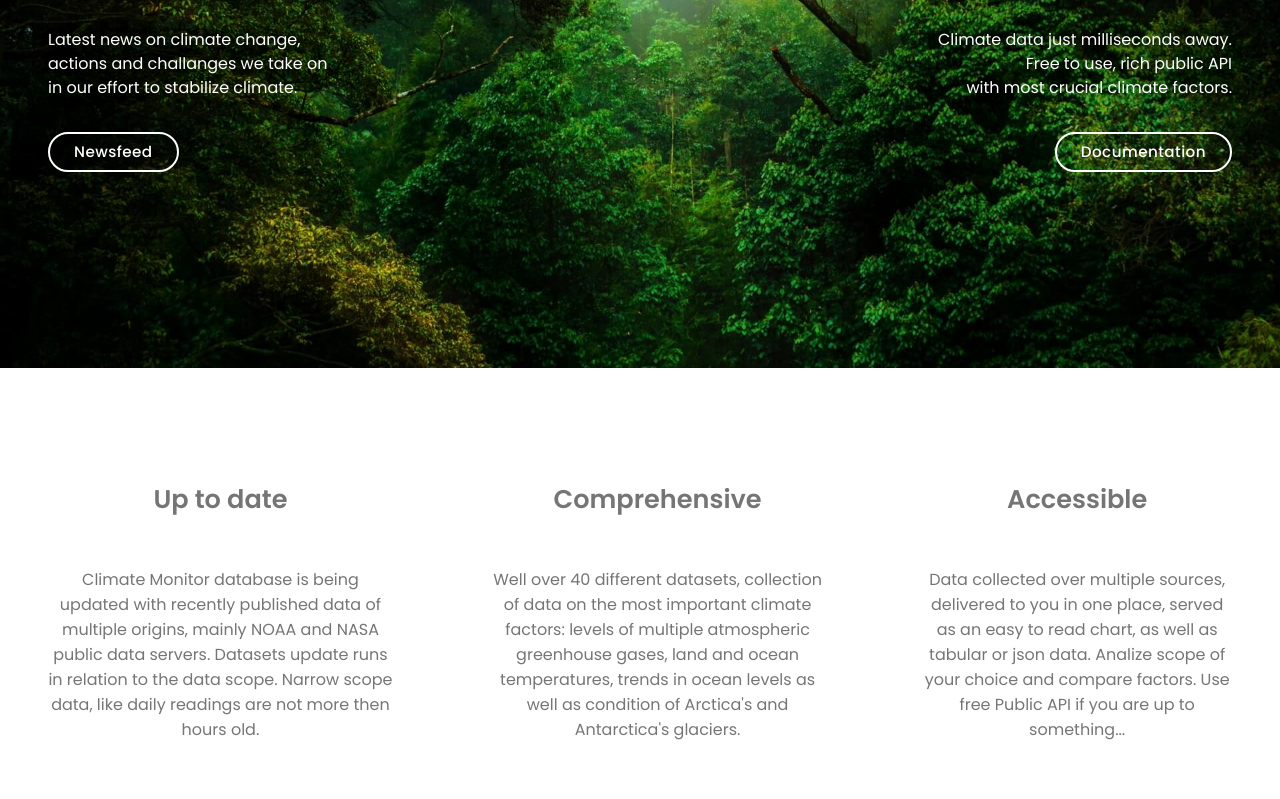
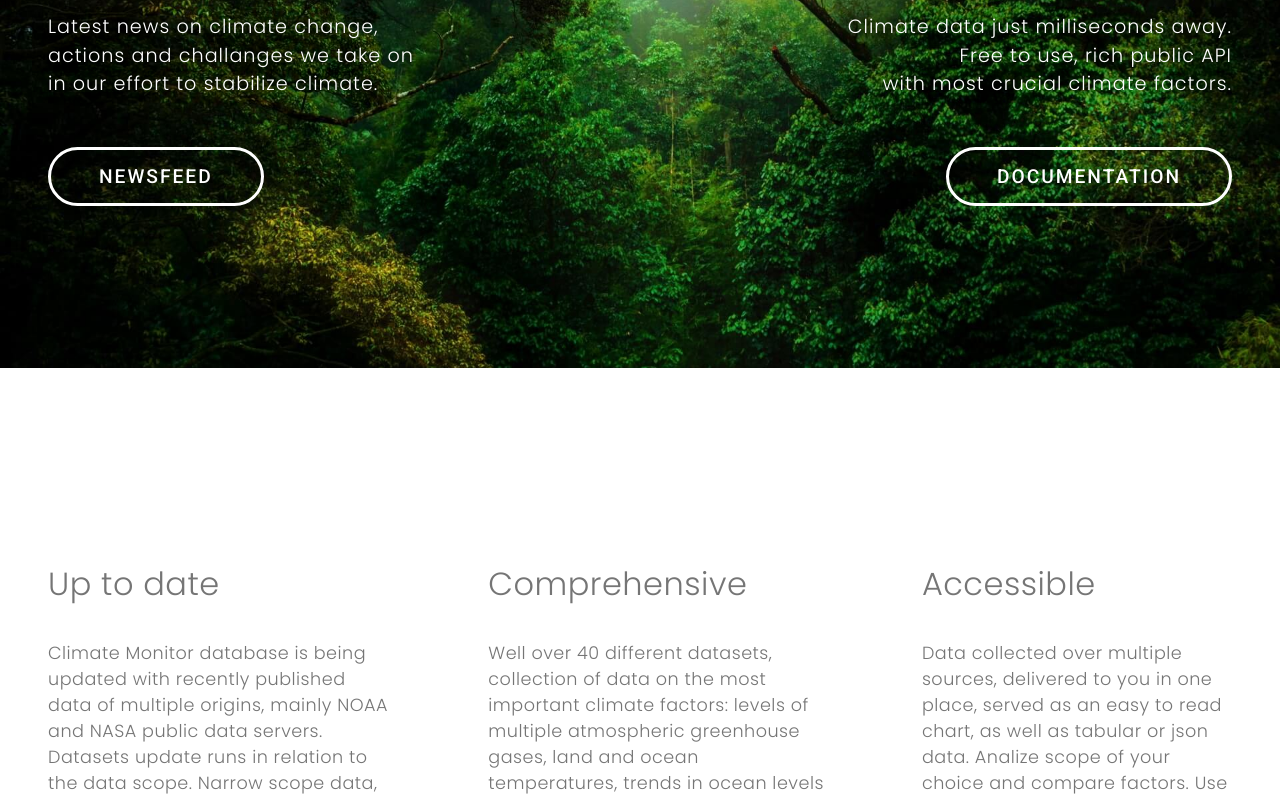
Before and after one commit to TomaszPietrzykowski/climate-monitor-nextjs, a Next.js app: page / in a window 1280 px wide. Shown: the part 1580-2379 px from the top of the page. Built offline with nearby package versions, Linux system fonts and the light colour scheme; no server answers.

Commit message:
amazon and description components styled

```diff
--- a/src/components/home/Amazon.js
+++ b/src/components/home/Amazon.js
@@ -11,13 +11,15 @@ const useStyles = makeStyles((theme) => ({
     backgroundSize: "cover",
     backgroundPosition: "center",
     width: "100%",
-
+    fontWeight: 300,
+    fontFamily: "Poppins",
+    letterSpacing: 1,
     [theme.breakpoints.down("md")]: {
       backgroundPosition: "left",
     },
   },
   siteContainer: {
-    maxWidth: 1300,
+    maxWidth: 1400,
     margin: "auto",
   },
   flexContainer: {
@@ -58,38 +60,36 @@ const useStyles = makeStyles((theme) => ({
     },
   },
   text: {
-    fontFamily: "Poppins, sans",
-    fontSize: "1rem",
-    fontWeight: 400,
+    // fontFamily: "Poppins, sans",
+    fontSize: "1.2rem",
     color: "white",
     textShadow: "0px 0px 15px rgba(0, 0, 0, 1)",
     marginTop: "1rem",
-    lineHeight: "1.5rem",
+    lineHeight: 1.5,
     [theme.breakpoints.down("xs")]: {
       fontSize: "0.9rem",
     },
   },
   title: {
     fontFamily: "Poppins, sans",
-    fontSize: "2rem",
+    fontSize: "2.8rem",
     color: "white",
-    textShadow: "0px 0px 4px rgba(0, 0, 0, 1)",
     [theme.breakpoints.down("xs")]: {
       fontSize: "1.6rem",
     },
   },
   btn: {
     ...theme.typography.tab,
+    color: "white",
     borderRadius: "50px",
-    color: "white",
-    fontFamily: "Poppins, sans",
-    fontSize: "0.95rem",
-    border: "2px solid white",
-    textTransform: "none",
-    marginTop: "2rem",
-    marginLeft: "0rem",
+    fontSize: "1.2rem",
+    letterSpacing: 2,
+    border: "3px solid white",
+    textTransform: "uppercase",
+    padding: "0.6rem 3rem",
+    marginTop: "3rem",
+    marginLeft: 0,
     marginRight: "0rem",
-    padding: "0.3rem 1.5rem",
     [theme.breakpoints.down("xs")]: {
       padding: "0.2rem 1rem",
       fontSize: "0.8rem",
@@ -134,11 +134,7 @@ const Amazon = ({ setValue }) => {
                     in our effort to stabilize climate.
                   </div>
                   <Link href="/news">
-                    <Button
-                      className={classes.btn}
-                      variant="outlined"
-                      onClick={() => setValue(2)}
-                    >
+                    <Button className={classes.btn} variant="outlined">
                       Newsfeed
                     </Button>
                   </Link>
@@ -166,11 +162,7 @@ const Amazon = ({ setValue }) => {
                     with most crucial climate factors.
                   </div>
                   <Link href="/public_api">
-                    <Button
-                      className={classes.btn}
-                      variant="outlined"
-                      onClick={() => setValue(5)}
-                    >
+                    <Button className={classes.btn} variant="outlined">
                       Documentation
                     </Button>
                   </Link>
--- a/src/components/home/Description.js
+++ b/src/components/home/Description.js
@@ -5,13 +5,13 @@ import { Spring, animated, config } from "react-spring"
 
 const useStyles = makeStyles((theme) => ({
   container: {
+    fontWeight: 300,
+    fontFamily: "Poppins",
+    letterSpacing: 0.5,
     display: "flex",
-    maxWidth: 1300,
-    margin: "auto",
+    maxWidth: 1400,
     justifyContent: "space-between",
-    textAlign: "center",
-    marginTop: "2rem",
-    marginBottom: "5rem",
+    margin: "7rem auto",
     [theme.breakpoints.down("sm")]: {
       flexDirection: "column",
       marginTop: 0,
@@ -21,8 +21,6 @@ const useStyles = makeStyles((theme) => ({
     display: "flex",
     flexDirection: "column",
     justifyContent: "space-between",
-    alignItems: "center",
-    fontFamily: "Poppins",
     padding: "2rem 0",
     margin: "3rem",
     color: theme.palette.text.secondary,
@@ -36,18 +34,17 @@ const useStyles = makeStyles((theme) => ({
     },
   },
   title: {
-    fontSize: "1.6rem",
-    fontWeight: 600,
-    marginBottom: "3rem",
+    fontSize: "2rem",
+    marginBottom: "2rem",
     [theme.breakpoints.down("md")]: {
-      fontSize: "1.2rem",
+      fontSize: "1.4rem",
       marginBottom: "1rem",
     },
   },
   text: {
-    fontSize: "1rem",
+    fontSize: "1.1rem",
     [theme.breakpoints.down("md")]: {
-      fontSize: "0.8rem",
+      fontSize: "1rem",
     },
     [theme.breakpoints.down("sm")]: {
       fontSize: "0.9rem",
```
